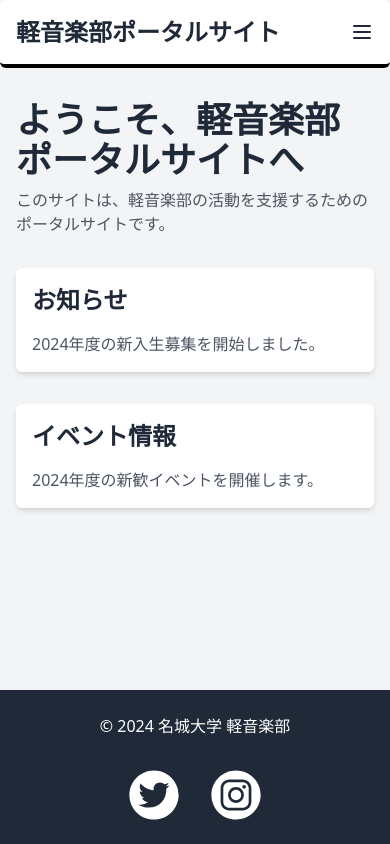
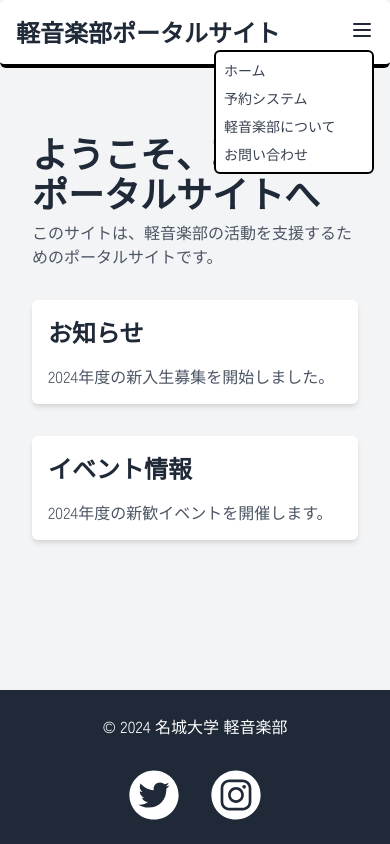
Before and after one commit to calloc134/html_final, a website built with Vite: page index.html in a window 390 px wide. Both pictures are taken after a click on the button 362 px from the left and 32 px from the top of the page. Built offline with nearby package versions, Linux system fonts and the light colour scheme.

Commit message:
htmlスタイルリファクタ

```diff
--- a/index.html
+++ b/index.html
@@ -17,11 +17,11 @@
     class="bg-gray-100 min-h-screen flex flex-col font-zen-kaku-gothic-new-light"
   >
     <header class="bg-white border-b-4 border-black rounded-md">
-      <nav class="container p-4 flex justify-between items-center">
+      <nav class="p-4 flex justify-between items-center">
         <a class="text-2xl font-bold text-gray-800" href="/"
           >軽音楽部ポータルサイト</a
         >
-        <div class="hidden lg:flex gap-16">
+        <div class="hidden lg:flex gap-8">
           <a href="/" class="text-gray-600 hover:text-gray-800">ホーム</a>
           <a href="/reservations/" class="text-gray-600 hover:text-gray-800"
             >予約システム</a
@@ -34,7 +34,8 @@
             >お問い合わせ</a
           >
         </div>
-        <button class="lg:hidden focus:outline-none">
+        <div class="relative lg:hidden">
+          <button id="menu-btn" class="focus:outline-none">
             <svg
               class="h-6 w-6 text-gray-800"
               fill="none"
@@ -49,10 +50,43 @@
               />
             </svg>
           </button>
+          <div
+            id="menu"
+            class="hidden absolute top-8 right-0 bg-white border-2 border-black rounded-md w-40"
+          >
+            <div class="flex flex-col gap-2 p-2">
+              <a href="/" class="text-sm text-gray-700 hover:bg-gray-100"
+                >ホーム</a
+              >
+              <a
+                href="/reservations/"
+                class="text-sm text-gray-700 hover:bg-gray-100"
+                >予約システム</a
+              >
+              <a
+                href="/about.html"
+                class="text-sm text-gray-700 hover:bg-gray-100"
+                >軽音楽部について</a
+              >
+              <a
+                href="/contact.html"
+                class="text-sm text-gray-700 hover:bg-gray-100"
+                >お問い合わせ</a
+              >
+            </div>
+          </div>
+        </div>
       </nav>
     </header>
+    <script>
+      // メニューボタンをクリックしたときの処理
+      document.getElementById("menu-btn").addEventListener("click", () => {
+        const menu = document.getElementById("menu");
+        menu.classList.toggle("hidden");
+      });
+    </script>
 
-    <main class="container mx-auto p-4 py-8 flex-grow flex flex-col gap-8">
+    <main class="p-8 py-16 flex-grow flex flex-col gap-8">
       <div class="flex flex-col gap-2">
         <h1 class="text-4xl font-bold text-gray-800">
           ようこそ、軽音楽部ポータルサイトへ
@@ -78,9 +112,7 @@
     </main>
 
     <footer class="bg-gray-800 text-white p-6">
-      <div
-        class="container mx-auto flex justify-between items-center flex-col gap-8"
-      >
+      <div class="flex justify-between items-center flex-col gap-8">
         <p>&copy; 2024 名城大学 軽音楽部</p>
         <div class="flex gap-8 flex-row">
           <a href="https://x.com/meijo_keion">
```
Also changed, not shown: css/style.css. Lines whose indentation alone changed are shown as unchanged.
